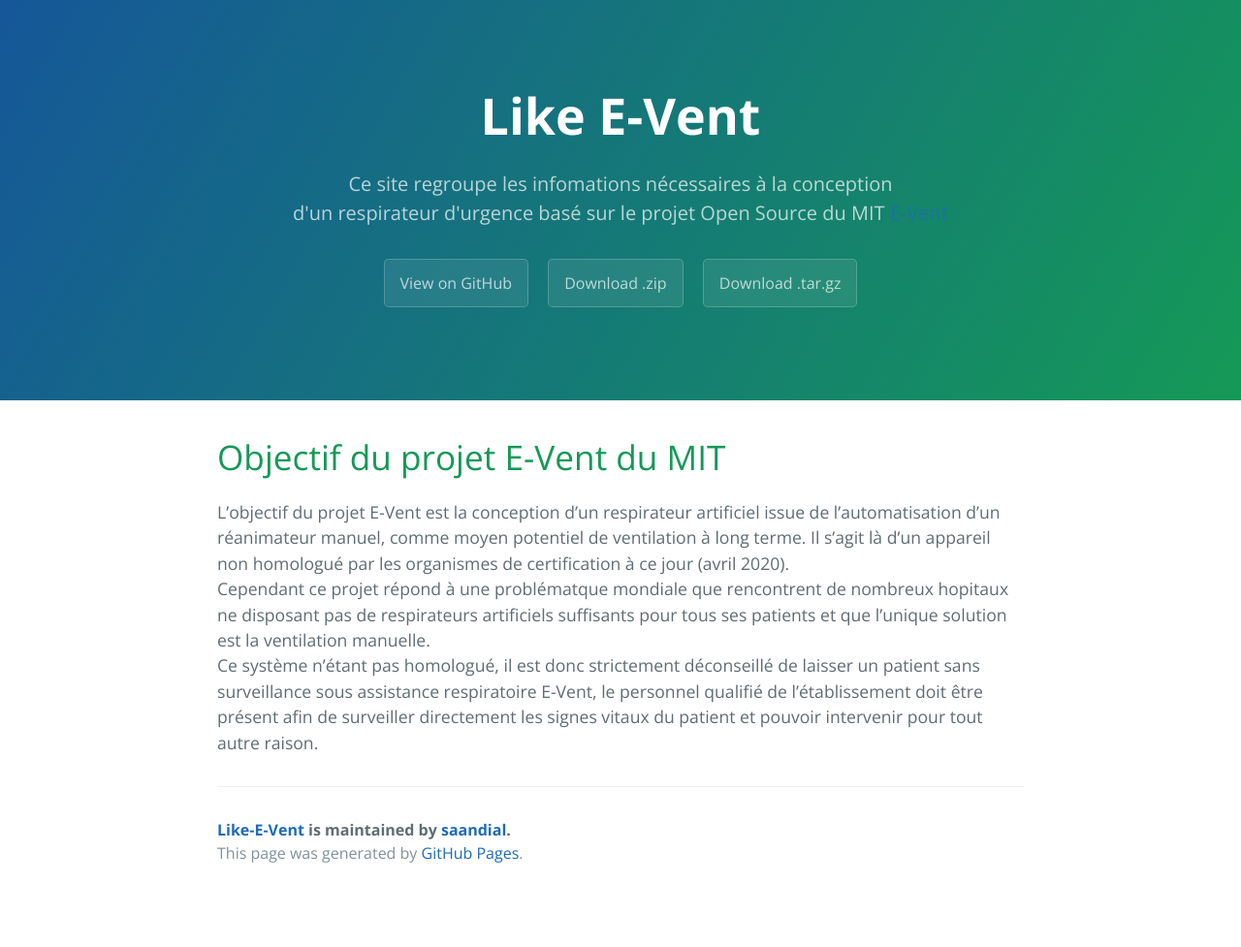
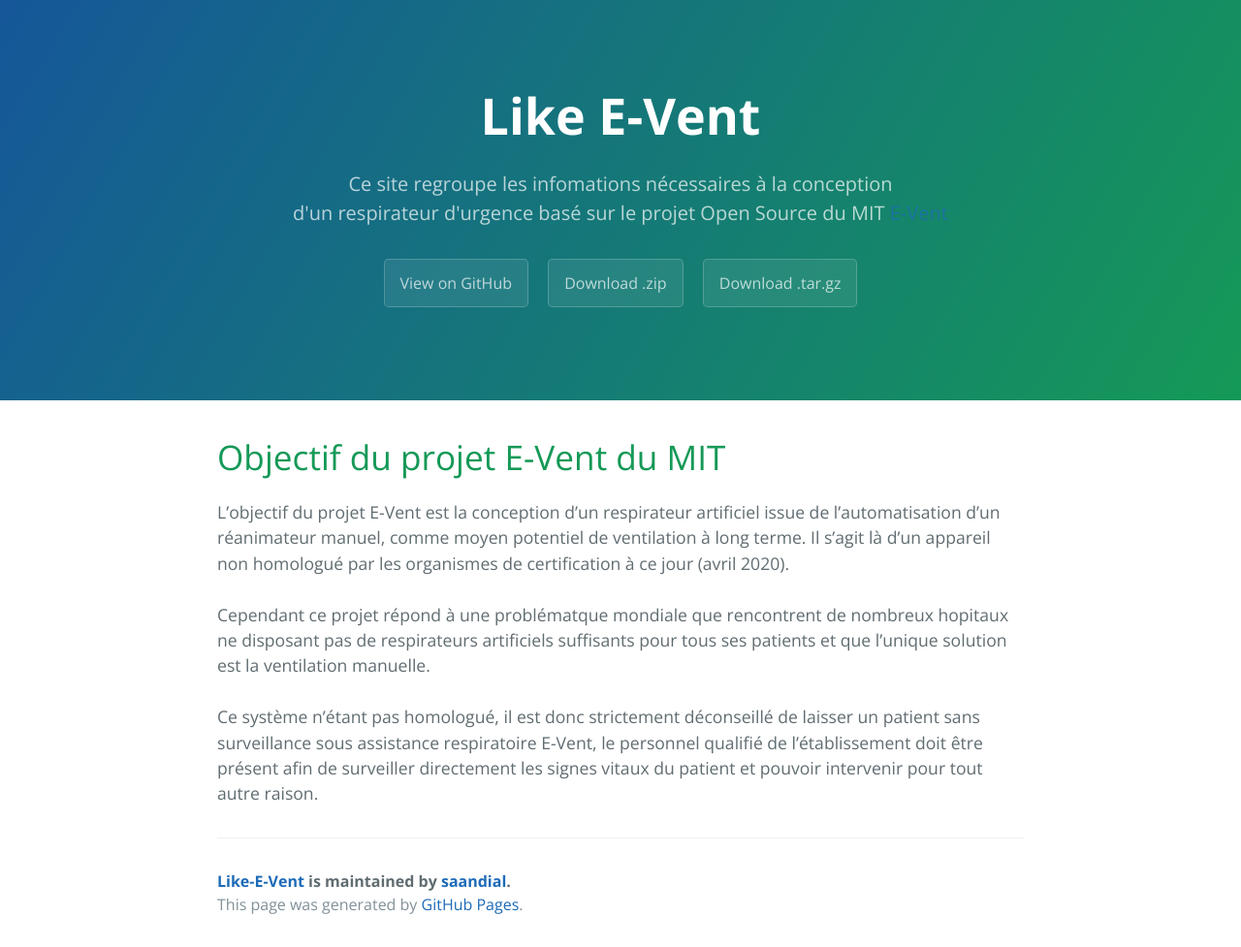
Before and after one commit to saandial/Like-E-Vent, a Jekyll site: the page built from index.md, in a window 1280 px wide. Shown: the whole page at 97% size. Built offline with Jekyll 4.4.1, drawn with Linux system fonts in a browser that asks for light colours; before the commit the page ends 924 px from its top, so only the background shows below that.

```diff
--- a/index.md
+++ b/index.md
@@ -6,5 +6,6 @@ title: Like E-Vent
 # Objectif du projet E-Vent du MIT
 
 L'objectif du projet E-Vent est la conception d'un respirateur artificiel issue de l'automatisation d'un réanimateur manuel, comme moyen potentiel de ventilation à long terme.
-Il s'agit là d'un appareil non homologué par les organismes de certification à ce jour (avril 2020). <br> Cependant ce projet répond à une problématque mondiale que rencontrent de nombreux hopitaux ne disposant pas de respirateurs artificiels suffisants pour tous ses patients et que l'unique solution est la ventilation manuelle.
+Il s'agit là d'un appareil non homologué par les organismes de certification à ce jour (avril 2020).<br><br>
+Cependant ce projet répond à une problématque mondiale que rencontrent de nombreux hopitaux ne disposant pas de respirateurs artificiels suffisants pour tous ses patients et que l'unique solution est la ventilation manuelle.<br><br>
 Ce système n'étant pas homologué, il est donc strictement déconseillé de laisser un patient sans surveillance sous assistance respiratoire E-Vent, le personnel qualifié de l'établissement doit être présent afin de surveiller directement les signes vitaux du patient et pouvoir intervenir pour tout autre raison.
```
